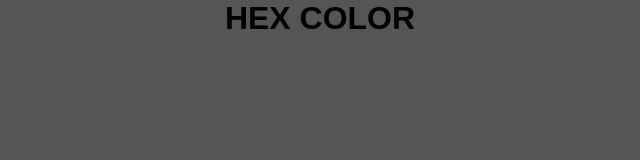
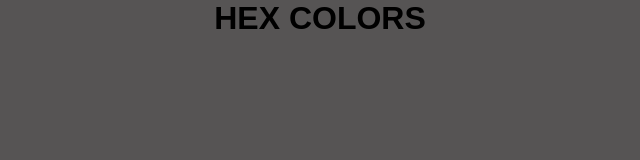
Before and after one commit to richellepintucan/generate-hexcolor, a plain HTML site: page index.html in a window 1280 px wide. Shown: the top 160 px of the page, without its empty margins (320-960 px from the left). Drawn offline with Linux system fonts and the light colour scheme.

Commit message:
completed

```diff
--- a/index.html
+++ b/index.html
@@ -9,7 +9,7 @@
   </head>
   <body>
     <header>
-      <h1>Hex Color</h1>
+      <h1>Hex Colors</h1>
     </header>
     <div class="display">
       <div class="value"></div>
```
Also changed, not shown: README.md.
